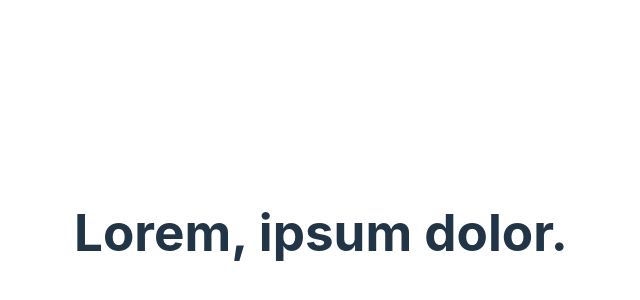
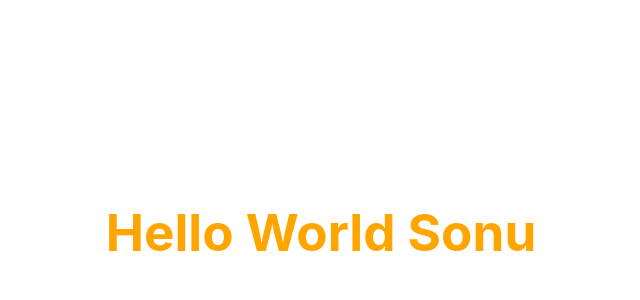
Before and after one commit to Sonu8544/react-Js-interview-practice-problem, a React (Vite) app: page / in a window 1280 px wide. Shown: the part 168-468 px from the top of the page, without its empty margins (319-959 px from the left). Built offline with nearby package versions, Linux system fonts and the light colour scheme.

Commit message:
Problem First Solved

```diff
--- a/src/App.jsx
+++ b/src/App.jsx
@@ -1,14 +1,14 @@
 import { useState } from 'react'
-import reactLogo from './assets/react.svg'
-import viteLogo from '/vite.svg'
 import './App.css'
+
+import OneHelloWorld from './components/One/OneHelloWorld'
 
 function App() {
   const [count, setCount] = useState(0)
 
   return (
     <>
-      <h1>Lorem, ipsum dolor.</h1>
+      <OneHelloWorld />
     </>
   )
 }
--- /dev/null
+++ b/src/components/One/OneHelloWorld.css
@@ -0,0 +1,3 @@
+.one{
+    color: orange;
+}
--- /dev/null
+++ b/src/components/One/OneHelloWorld.jsx
@@ -0,0 +1,12 @@
+import React from 'react'
+import './OneHelloWorld.css'
+
+const OneHelloWorld = () => {
+    return (
+        <>
+             <h1 className='one' >Hello World Sonu </h1>
+        </>
+    )
+}
+
+export default OneHelloWorld
```
